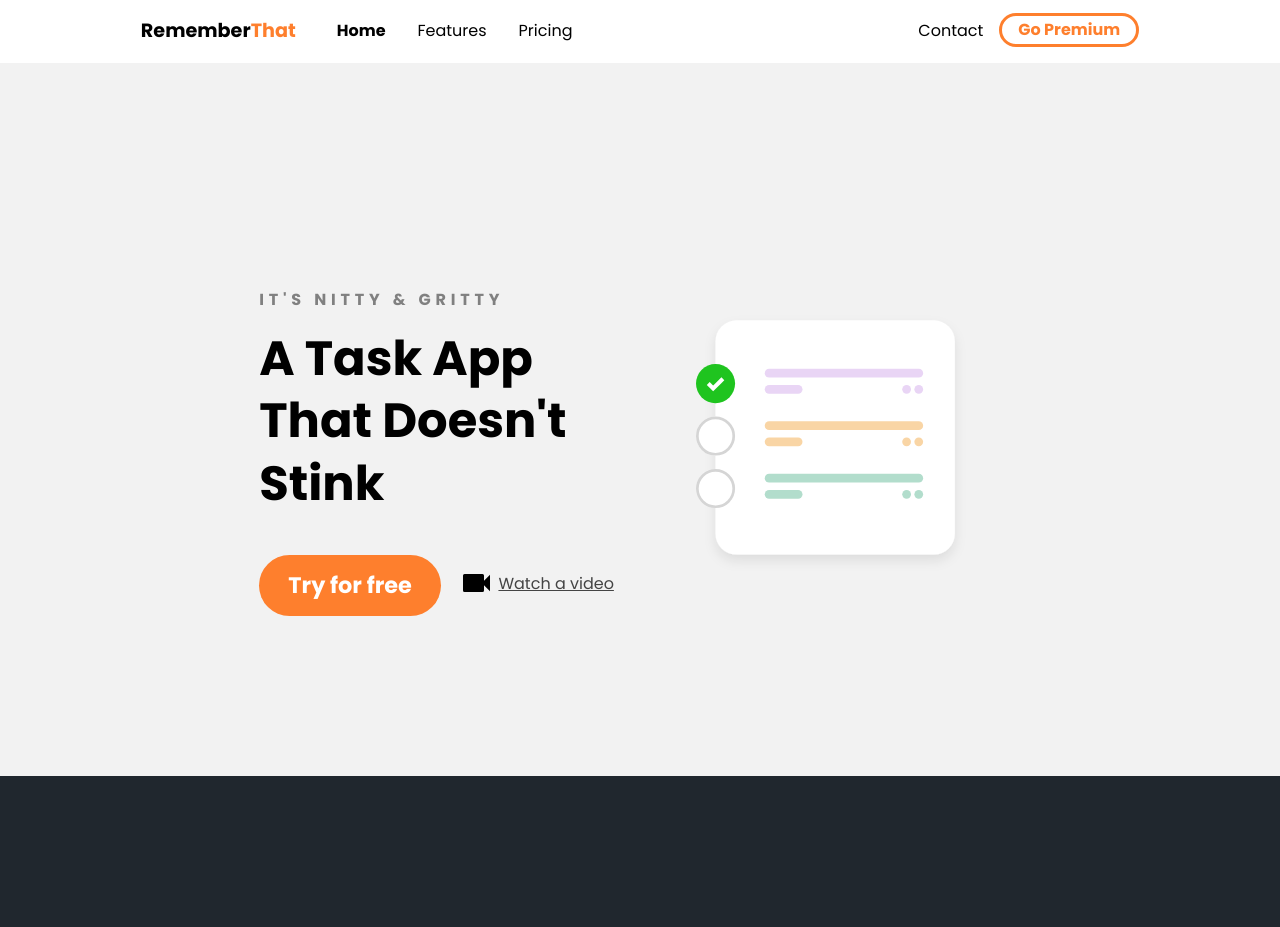
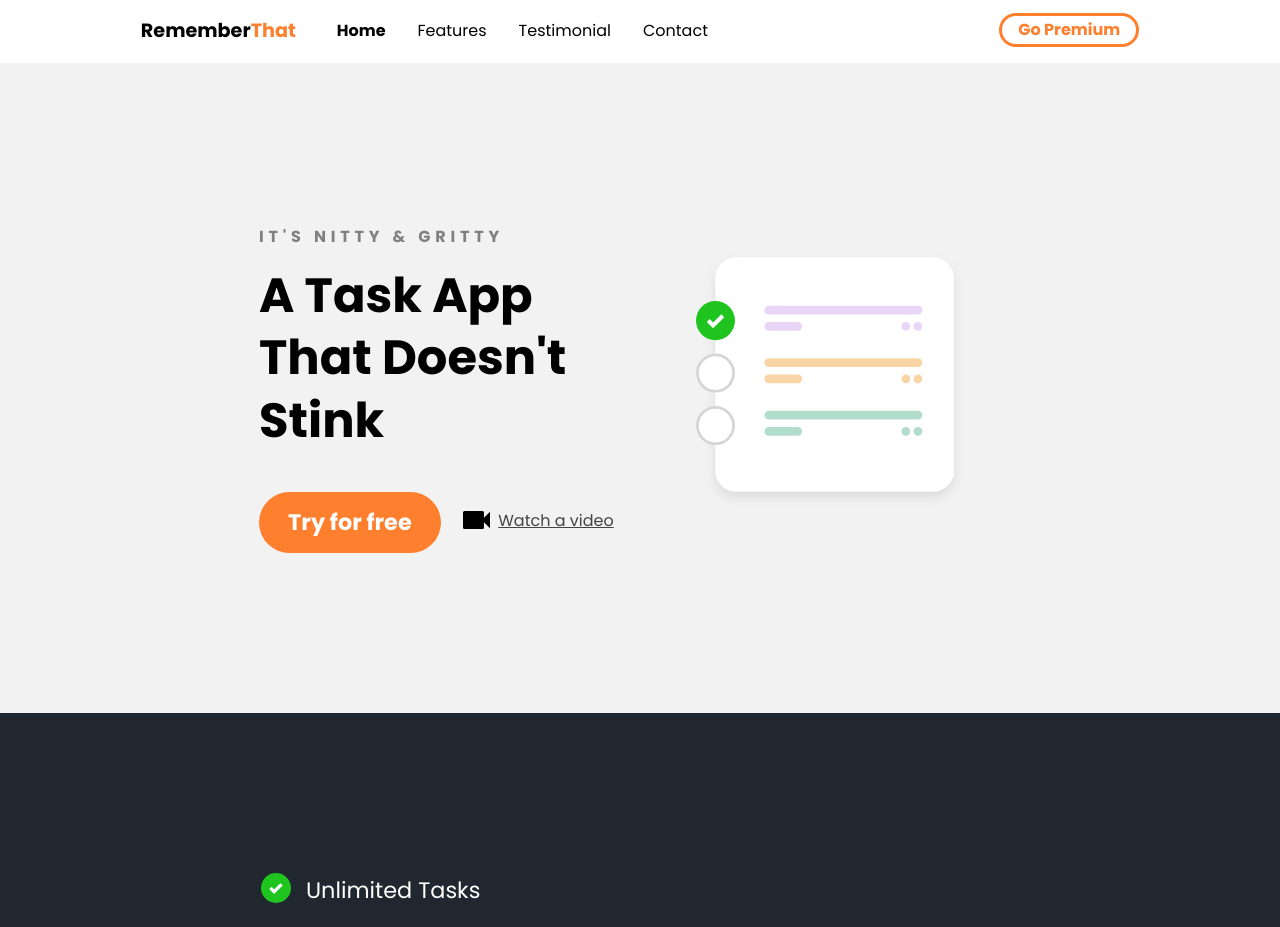
Before and after one commit to williamtobing/landing-page-2, a React (Create React App) app: page / in a window 1280 px wide. Shown: the top 927 px of the page. Built offline with nearby package versions, Linux system fonts and the light colour scheme.

Commit message:
add some styling

```diff
--- a/package.json
+++ b/package.json
@@ -10,6 +10,7 @@
     "react": "^17.0.1",
     "react-dom": "^17.0.1",
     "react-iframe": "^1.8.0",
+    "react-reveal": "^1.2.2",
     "react-scripts": "4.0.1",
     "web-vitals": "^0.2.4"
   },
--- a/public/index.html
+++ b/public/index.html
@@ -1,5 +1,5 @@
 <!DOCTYPE html>
-<html lang="en">
+<html lang="en" style="scroll-behavior: smooth">
   <head>
     <meta charset="utf-8" />
     <link
--- a/src/App.scss
+++ b/src/App.scss
@@ -15,6 +15,10 @@ body {
 .navbar {
   background: white;
   padding: 1em;
+  position: fixed;
+  z-index: 999;
+  width: 100%;
+  box-sizing: border-box;
 
   .logo {
     text-decoration: none;
--- a/src/components/Contact.js
+++ b/src/components/Contact.js
@@ -1,9 +1,11 @@
 import Iframe from "react-iframe";
+import Zoom from "react-reveal/Zoom";
 
 const Contact = () => {
   return (
-    <section className="contact-section">
+    <section id="to-contact" className="contact-section">
       <div className="container">
+        <Zoom>
           <div className="contact-left">
             <h2>Contact</h2>
 
@@ -34,6 +36,7 @@ const Contact = () => {
               tabindex="0"
             />
           </div>
+        </Zoom>
       </div>
     </section>
   );
--- a/src/components/Features.js
+++ b/src/components/Features.js
@@ -1,16 +1,19 @@
 import HoldingPhoneImg from "../assets/holding-phone.jpg";
+import Zoom from "react-reveal/Zoom";
 
 const Features = () => {
   return (
-    <section className="features-section">
+    <section id="to-features" className="features-section">
       <div className="container">
         <ul className="features-list">
+          <Zoom Cascade>
             <li>Unlimited Tasks</li>
             <li>SMS Task Reminders</li>
             <li>Confetti Explosions upon Task Completions</li>
             <li>Social Media Announcements</li>
             <li>Real Time Collaboration</li>
             <li>Other awesome features</li>
+          </Zoom>
         </ul>
 
         <img src={HoldingPhoneImg} alt="Man Holding phone" />
--- a/src/components/Footer.js
+++ b/src/components/Footer.js
@@ -1,9 +1,13 @@
+import Zoom from "react-reveal/Zoom";
+
 const Footer = () => {
   return (
     <section className="footer-section">
       <div className="container footer">
-        <a href="/">About</a>
-        <p>Copyright &copy; 2021. All Right Reserved</p>
+        <Zoom>
+          <a href="/">About</a>
+          <p>Copyright &copy; 2021. All Right Reserved</p>
+        </Zoom>
       </div>
     </section>
   );
--- a/src/components/Hero.js
+++ b/src/components/Hero.js
@@ -1,10 +1,12 @@
 import WatchImg from "../assets/watch.svg";
 import IllustrationImg from "../assets/illustration.svg";
+import Zoom from "react-reveal/Zoom";
 
 const Hero = () => {
   return (
-    <section className="hero">
+    <section id="to-home" className="hero">
       <div className="container">
+        <Zoom>
           <div className="left-col">
             <p className="subhead">It's Nitty &amp; Gritty</p>
             <h1>A Task App That Doesn't Stink</h1>
@@ -21,6 +23,7 @@ const Hero = () => {
           </div>
 
           <img className="hero-img" src={IllustrationImg} alt="Illustration" />
+        </Zoom>
       </div>
     </section>
   );
--- a/src/components/Navbar.js
+++ b/src/components/Navbar.js
@@ -32,24 +32,24 @@ const Navbar = () => {
 
           <ul className="primary-nav">
             <li>
-              <a className="current" href="/">
+              <a className="current" href="#to-home">
                 Home
               </a>
             </li>
             <li>
-              <a href="/">Features</a>
+              <a href="#to-features">Features</a>
             </li>
             <li>
-              <a href="/">Pricing</a>
+              <a href="#to-testimonial">Testimonial</a>
+            </li>
+            <li>
+              <a href="#to-contact">Contact</a>
             </li>
           </ul>
 
           <ul className="secondary-nav">
             <li>
-              <a href="/">Contact</a>
-            </li>
-            <li>
-              <a className="go-premium-cta" href="/">
+              <a className="go-premium-cta" href="#to-contact">
                 Go Premium
               </a>
             </li>
--- a/src/components/Testimonial.js
+++ b/src/components/Testimonial.js
@@ -1,10 +1,12 @@
 import PersonImg from "../assets/person.jpg";
+import Zoom from "react-reveal/Zoom";
 
 const Testimonial = () => {
   return (
-    <section className="testimonials-section">
+    <section id="to-testimonial" className="testimonials-section">
       <div className="container">
         <ul>
+          <Zoom>
             <li>
               <img src={PersonImg} alt="Person" />
               <blockquote>
@@ -18,10 +20,10 @@ const Testimonial = () => {
             <li>
               <img src={PersonImg} alt="Person" />
               <blockquote>
-              Lorem ipsum dolor sit amet consectetur adipisicing elit. Assumenda
-              tempore sapiente dignissimos nemo doloremque ducimus quia dolorum
-              error ea reiciendis, architecto ut, ullam saepe. Corporis omnis
-              voluptatibus eveniet libero adipisci.
+                Lorem ipsum dolor sit amet consectetur adipisicing elit.
+                Assumenda tempore sapiente dignissimos nemo doloremque ducimus
+                quia dolorum error ea reiciendis, architecto ut, ullam saepe.
+                Corporis omnis voluptatibus eveniet libero adipisci.
               </blockquote>
               <cite>- Jane Doe</cite>
             </li>
@@ -35,6 +37,7 @@ const Testimonial = () => {
               </blockquote>
               <cite>- Jane Doe</cite>
             </li>
+          </Zoom>
         </ul>
       </div>
     </section>
```
Also changed, not shown: 2 other files (tests, documents, lock files or other folders). Lines whose indentation alone changed are shown as unchanged.
